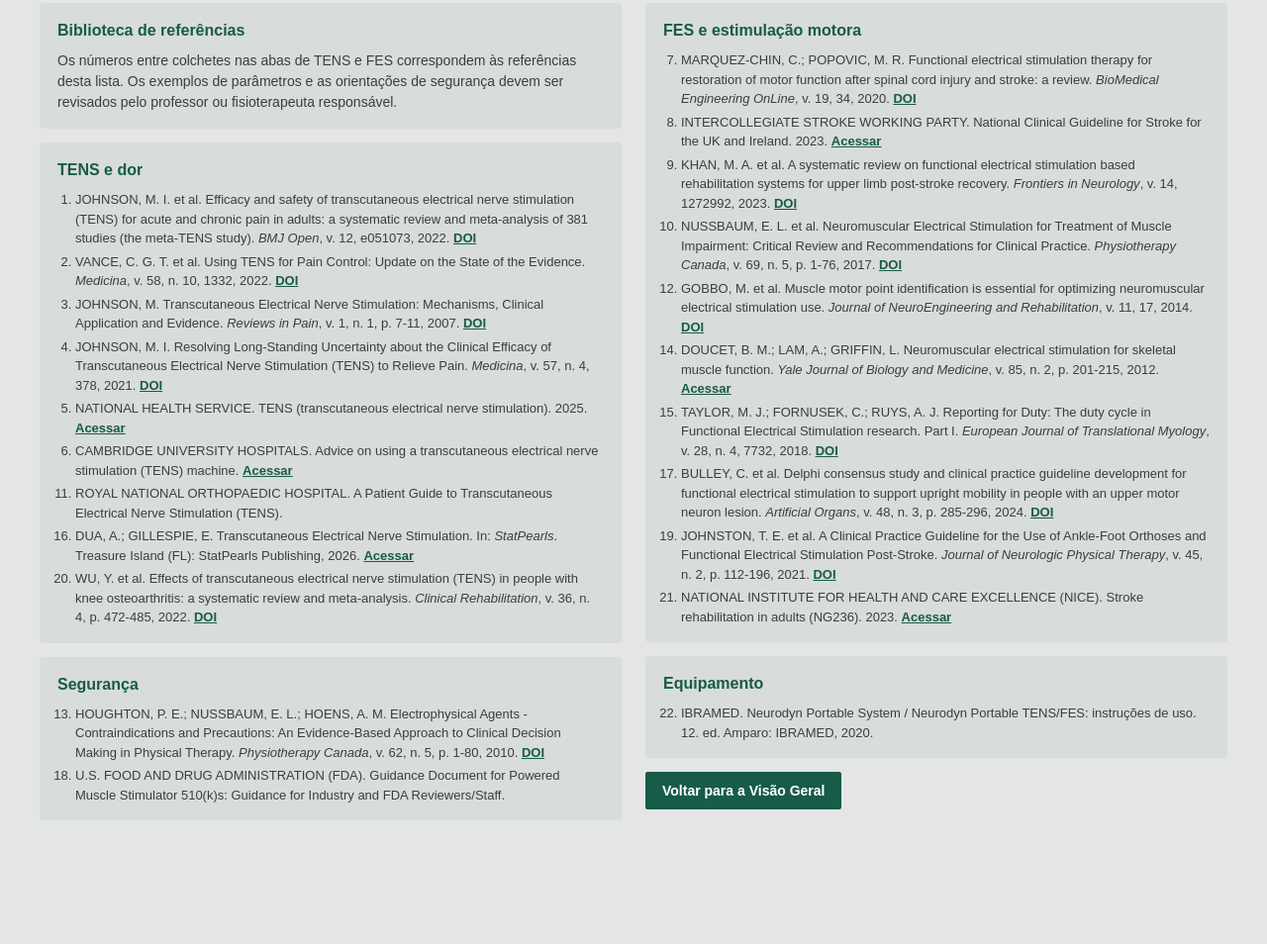
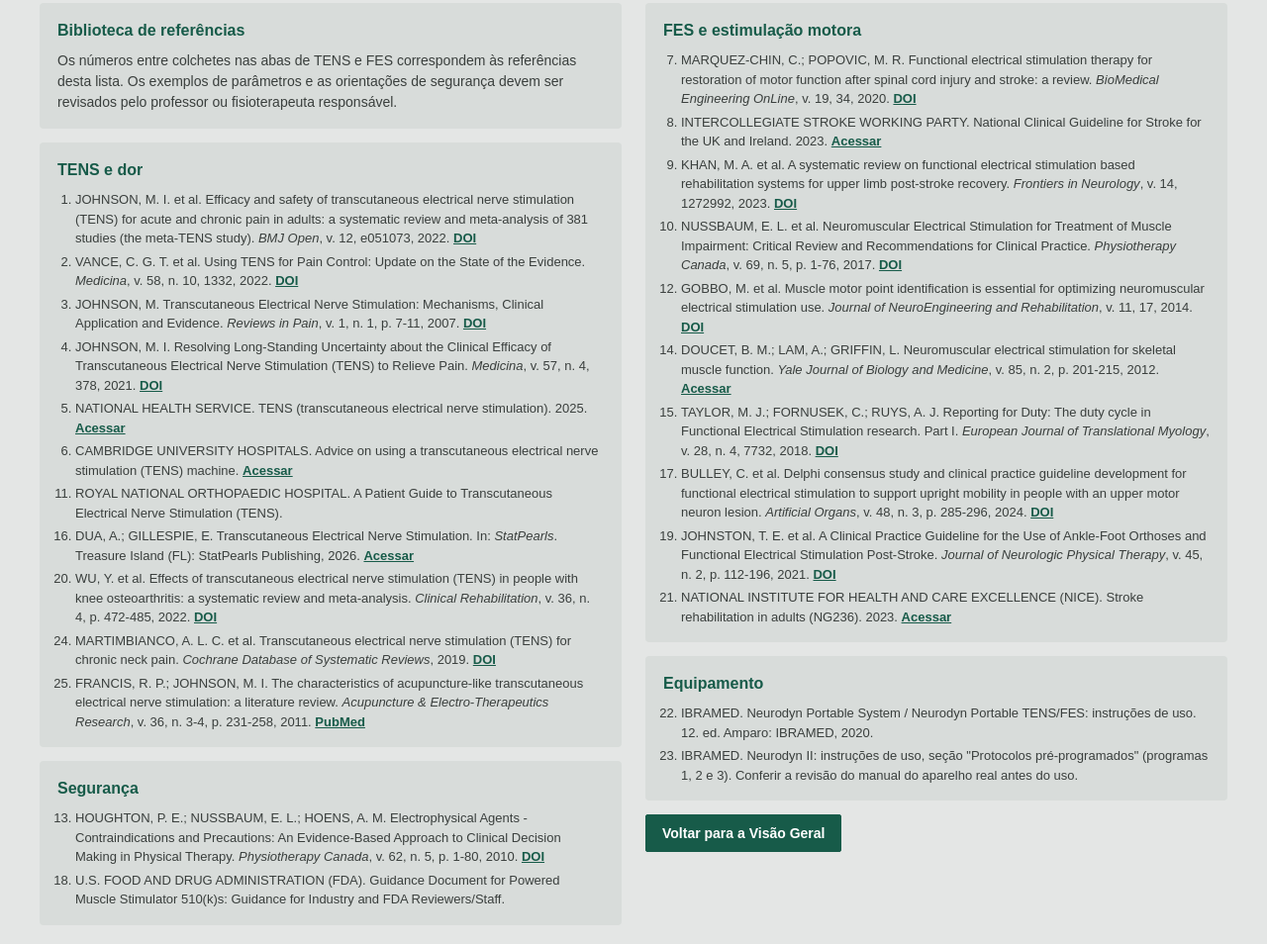
Before and after one commit to GabrielCosta-99/ElectroFisio, a plain HTML site: page pages/biblioteca.html in a window 1280 px wide. Shown: the part 172-1126 px from the top of the page at 99% size. Before the commit the page ends 1061 px from the top, so only its background shows below. Drawn offline with Linux system fonts and the light colour scheme.

Commit message:
docs: adiciona referencias da calculadora na biblioteca

```diff
--- a/pages/biblioteca.html
+++ b/pages/biblioteca.html
@@ -80,6 +80,8 @@
                         <li value="11">ROYAL NATIONAL ORTHOPAEDIC HOSPITAL. A Patient Guide to Transcutaneous Electrical Nerve Stimulation (TENS).</li>
                         <li value="16">DUA, A.; GILLESPIE, E. Transcutaneous Electrical Nerve Stimulation. In: <em>StatPearls</em>. Treasure Island (FL): StatPearls Publishing, 2026. <a href="https://www.ncbi.nlm.nih.gov/books/NBK537188/" target="_blank" rel="noopener">Acessar</a></li>
                         <li value="20">WU, Y. et al. Effects of transcutaneous electrical nerve stimulation (TENS) in people with knee osteoarthritis: a systematic review and meta-analysis. <em>Clinical Rehabilitation</em>, v. 36, n. 4, p. 472-485, 2022. <a href="https://doi.org/10.1177/02692155211065636" target="_blank" rel="noopener">DOI</a></li>
+                        <li value="24">MARTIMBIANCO, A. L. C. et al. Transcutaneous electrical nerve stimulation (TENS) for chronic neck pain. <em>Cochrane Database of Systematic Reviews</em>, 2019. <a href="https://doi.org/10.1002/14651858.CD011927.pub2" target="_blank" rel="noopener">DOI</a></li>
+                        <li value="25">FRANCIS, R. P.; JOHNSON, M. I. The characteristics of acupuncture-like transcutaneous electrical nerve stimulation: a literature review. <em>Acupuncture &amp; Electro-Therapeutics Research</em>, v. 36, n. 3-4, p. 231-258, 2011. <a href="https://pubmed.ncbi.nlm.nih.gov/22443026/" target="_blank" rel="noopener">PubMed</a></li>
                     </ol>
                 </article>
 
@@ -115,6 +117,7 @@
                     <h2>Equipamento</h2>
                     <ol class="lista-referencias">
                         <li value="22">IBRAMED. Neurodyn Portable System / Neurodyn Portable TENS/FES: instruções de uso. 12. ed. Amparo: IBRAMED, 2020.</li>
+                        <li value="23">IBRAMED. Neurodyn II: instruções de uso, seção "Protocolos pré-programados" (programas 1, 2 e 3). Conferir a revisão do manual do aparelho real antes do uso.</li>
                     </ol>
                 </article>
 
```
